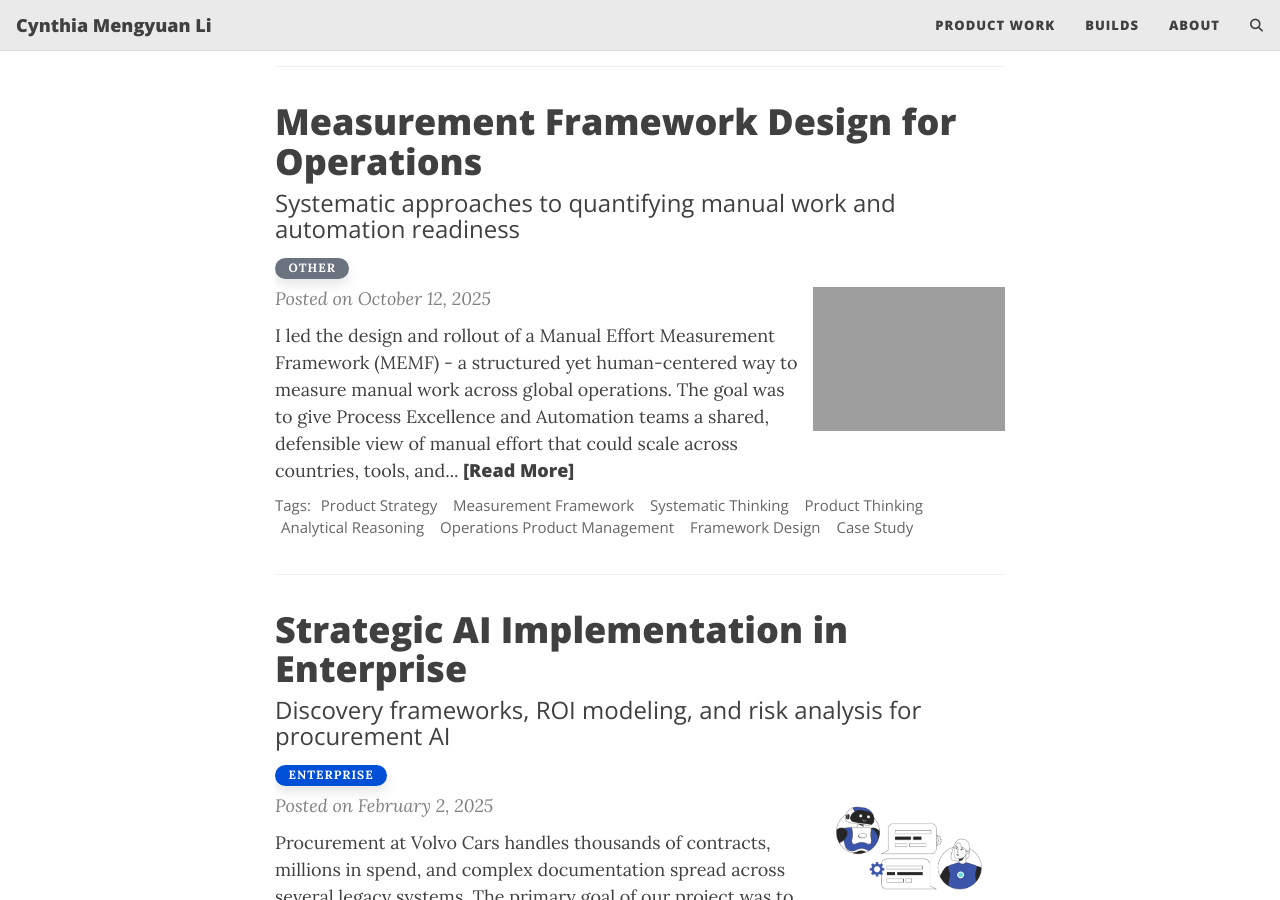
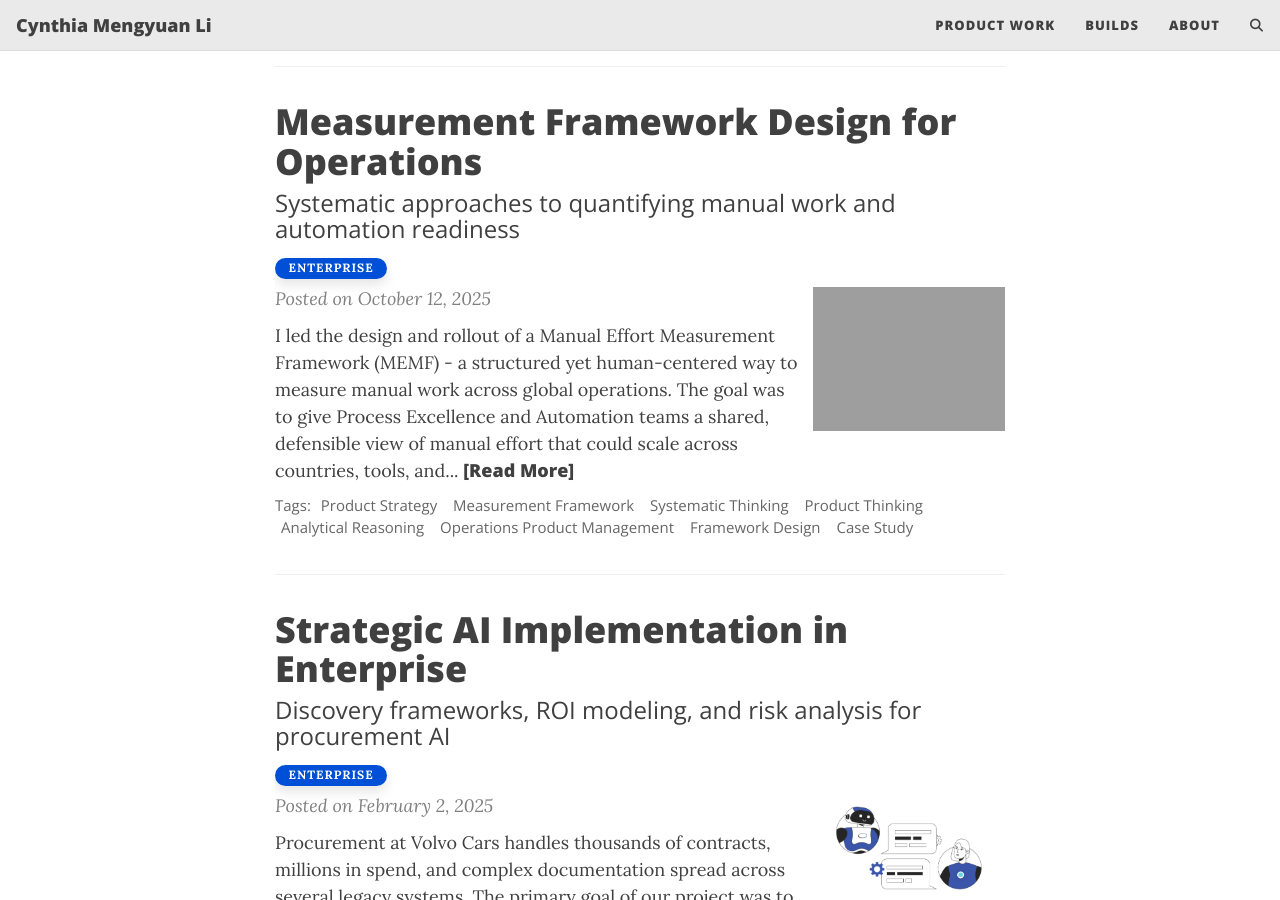
Before and after one commit to cynthialmy/cynthialmy.github.io, a Jekyll site: the page built from index.html, in a window 1280 px wide and 900 px high, scrolled down 1294 px. Built offline with Jekyll 4.4.1, drawn with Linux system fonts in a browser that asks for light colours; the list of posts is cut into pages by our own code; comment, search, counter and statistics services are not loaded.

Commit message:
added tab

```diff
--- a/_posts/2025-10-12-eu-manual-work.md
+++ b/_posts/2025-10-12-eu-manual-work.md
@@ -3,7 +3,7 @@ layout: post
 title: Measurement Framework Design for Operations
 subtitle: Systematic approaches to quantifying manual work and automation readiness
 tags: [Product Strategy, Measurement Framework, Systematic Thinking, Product Thinking, Analytical Reasoning, Operations Product Management, Framework Design, Case Study]
-project_type: work-experience
+project_type: enterprise
 thumbnail-img: assets/img/measure.jpg
 share-img: assets/img/measure.jpg
 comments: true
```
